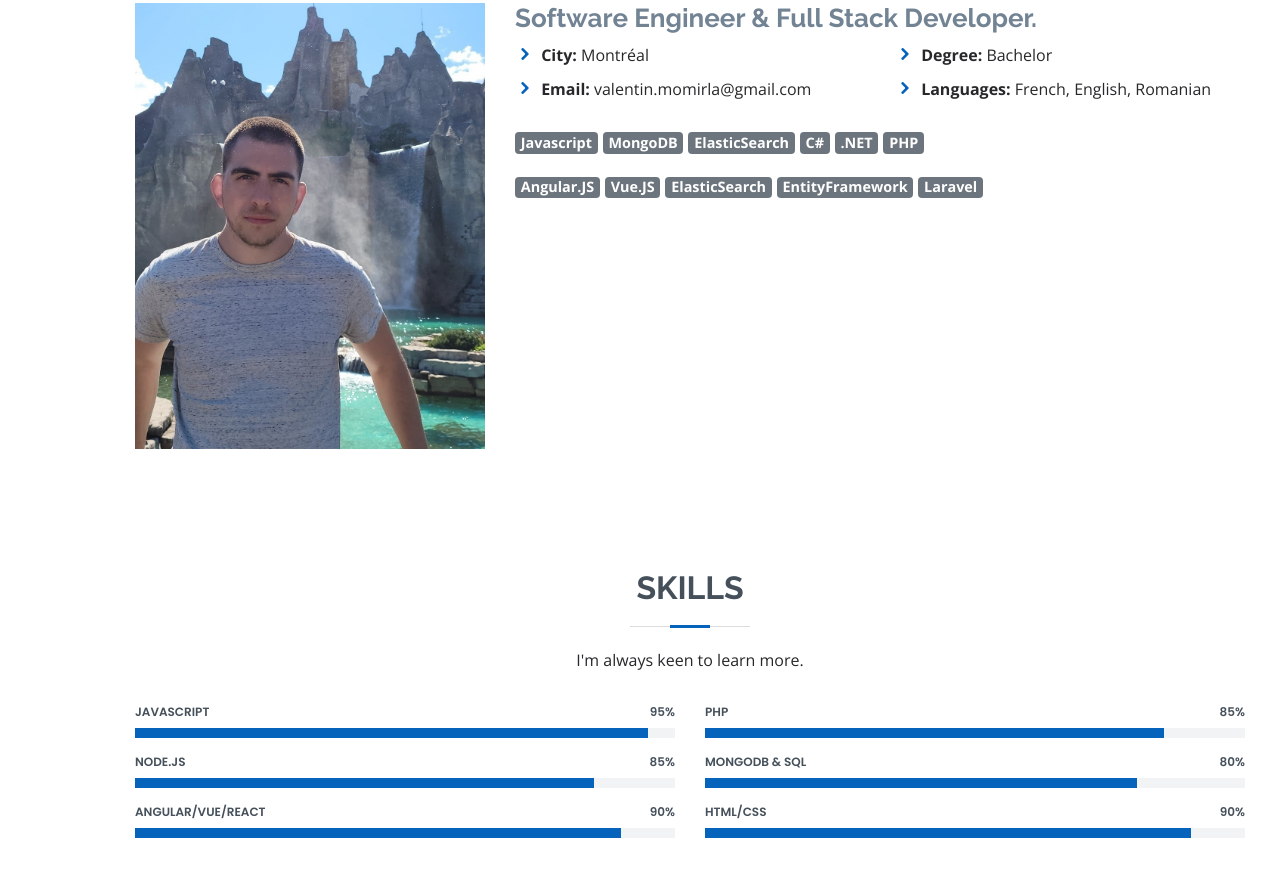
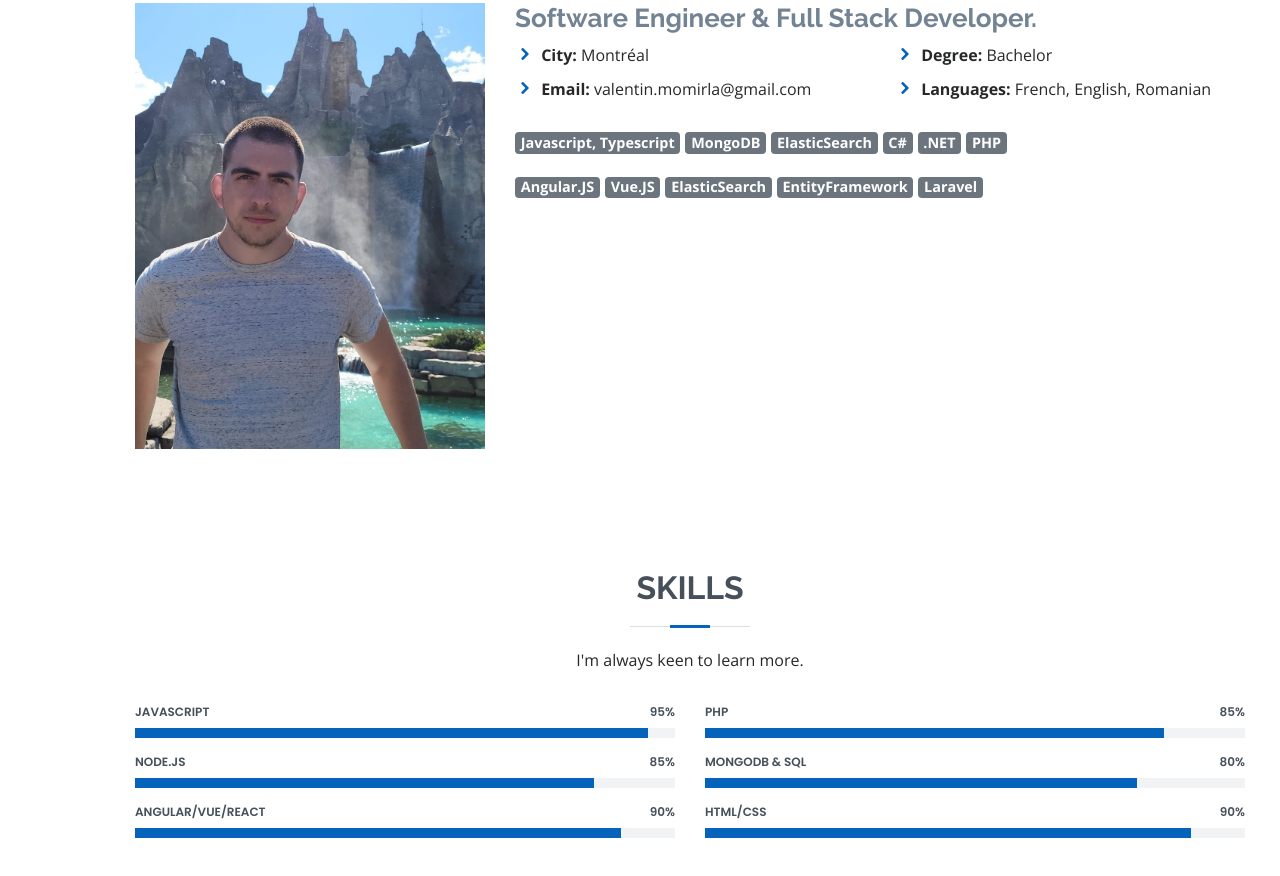
Before and after one commit to vmomirla/personal-website, a plain HTML site: page index.html in a window 1280 px wide. Shown: the part 1037-1913 px from the top of the page. Drawn offline with nearby package versions, Linux system fonts and the light colour scheme.

Commit message:
Added extra tech language

```diff
--- a/index.html
+++ b/index.html
@@ -150,7 +150,7 @@
               </div>
               <div class="skill-badges">
                 <p>
-                  <span class="badge badge-secondary">Javascript</span>
+                  <span class="badge badge-secondary">Javascript, Typescript</span>
                   <span class="badge badge-secondary">MongoDB</span>
                   <span class="badge badge-secondary">ElasticSearch</span>
                   <span class="badge badge-secondary">C#</span>
```
